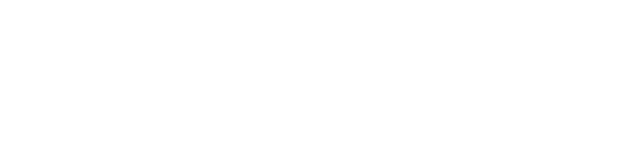
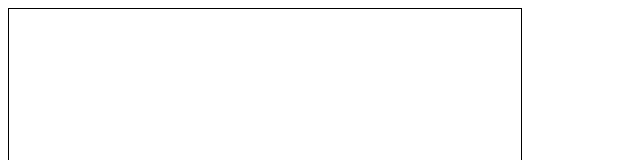
Before and after one commit to Ali-Ghasemi-Tech/etch-a-sketch, a plain HTML site: page index.html in a window 1280 px wide. Shown: the top 160 px of the page, without its empty margins (0-640 px from the left). Drawn offline with Linux system fonts and the light colour scheme.

Commit message:
adjust cell's style and grid size

```diff
--- a/index.html
+++ b/index.html
@@ -4,9 +4,12 @@
     <meta charset="UTF-8">
     <meta name="viewport" content="width=device-width, initial-scale=1.0">
     <title>Document</title>
+    <link rel="stylesheet" href="style.css">
 </head>
 <body>
-    <div id="container"></div>
+    <div id="container">
+
+    </div>
 </body>
 <script src="login.js"></script>
 </html>
--- a/login.js
+++ b/login.js
@@ -1,9 +1,11 @@
 const container = document.getElementById('container');
 function makeGrid(rows, cols){
-    container.style.setProperty('grid-cols', cols);
-    container.style.setProperty('grid-rows',rows);
+    container.style.setProperty('--grid-rows',rows);
+    container.style.setProperty('--grid-cols',cols);
     for(let i = 0 ; i<(rows*cols) ; i++){
         let cell = document.createElement('div');
-        container.appendChild(cell).className = 'grid-item'
+        container.appendChild(cell).className = 'grid-item';
     }
 }
+
+makeGrid(16,16);
--- a/style.css
+++ b/style.css
@@ -0,0 +1,21 @@
+:root{
+ --grid-rows:1;
+ --grid-cols:1;
+}
+#container{
+    display: grid;
+    grid-template-rows: repeat(var(--grid-rows) , 1fr);
+    grid-template-columns: repeat(var(--grid-cols) , 1fr);
+    border: 1px solid #000;
+    width: 512px;
+    height: 512px;
+}
+
+.grid-item{
+    padding: 1em;
+    text-align: center;
+}
+
+.grid-item:hover{
+    background-color: gray;
+}
```
